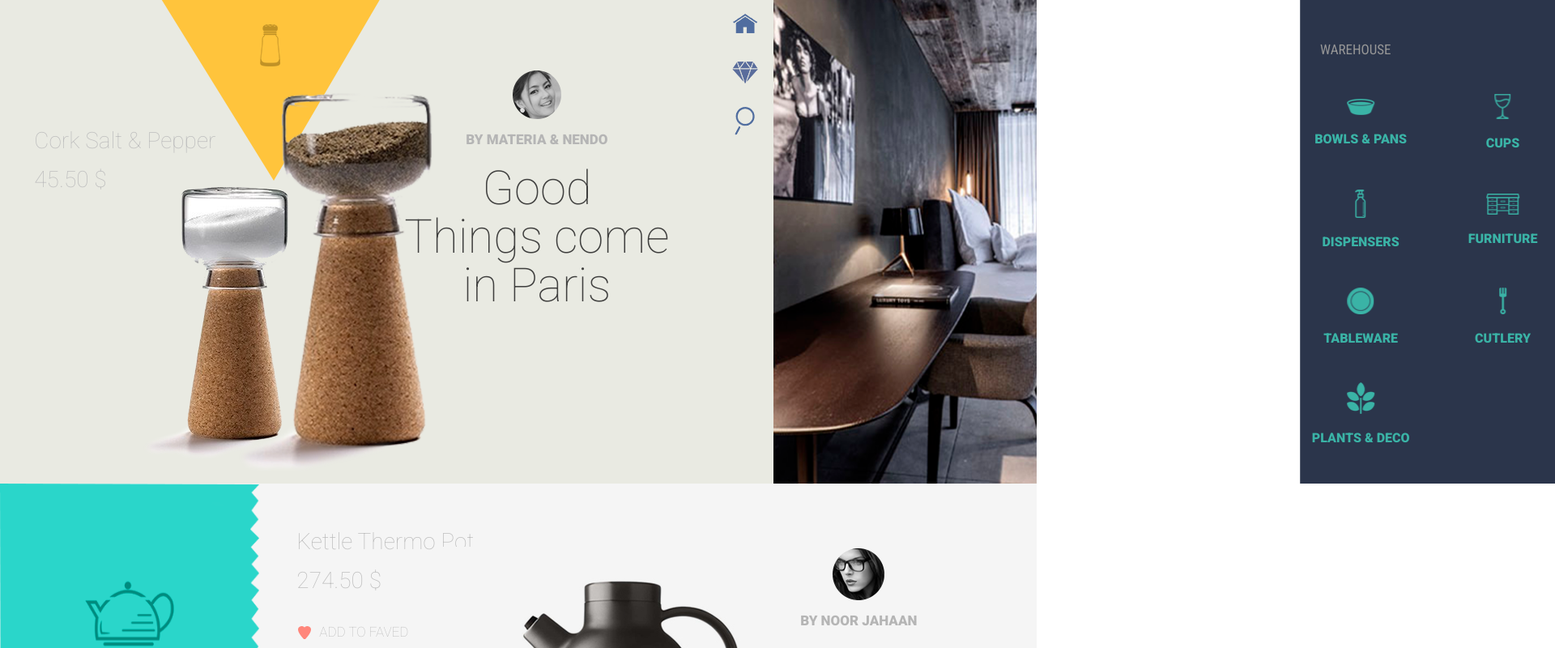
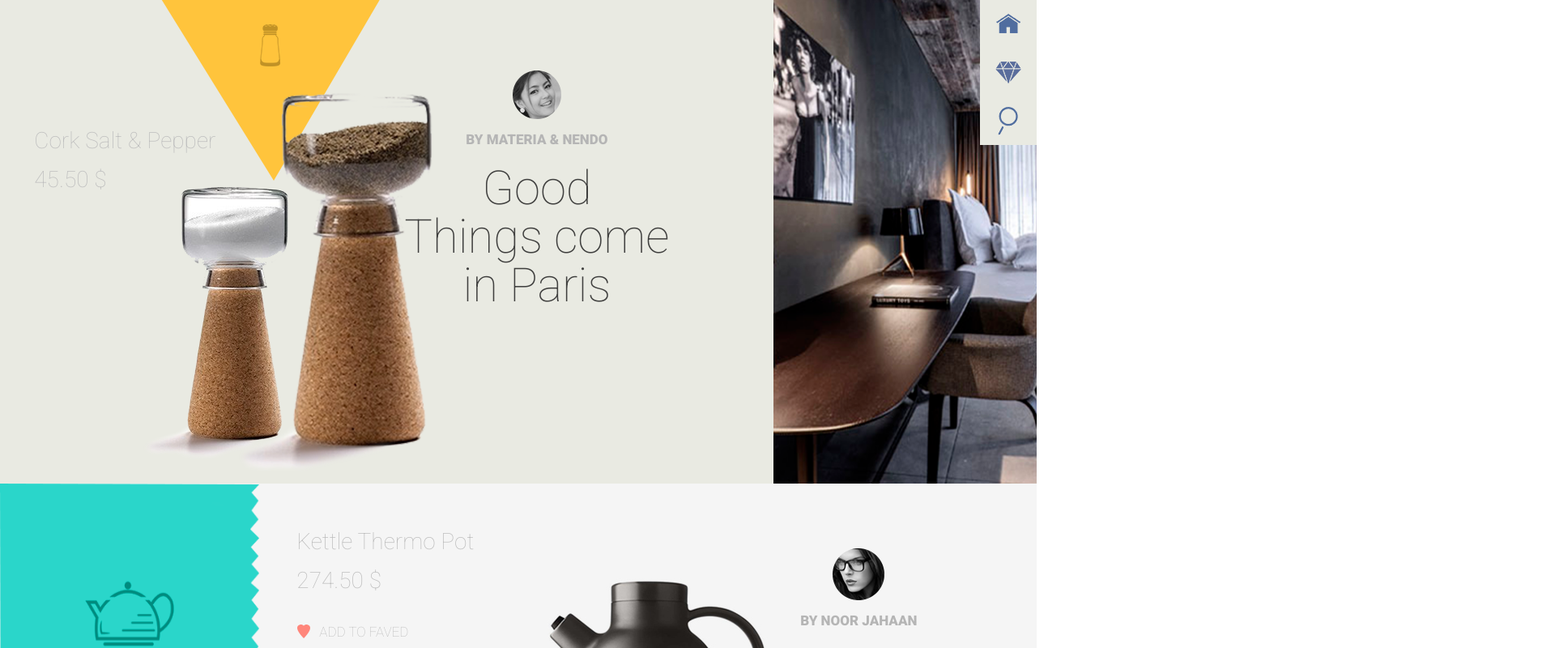
Before and after one commit to Tatjana14/warehouse, a React (Create React App) app: page / in a window 1280 px wide. Shown: the part 60-860 px from the top of the page at 81% size, 1920 px wide, since content can reach past the window. Built offline with nearby package versions, Linux system fonts and the light colour scheme.

Commit message:
change menu

```diff
--- a/src/components/main/Main.js
+++ b/src/components/main/Main.js
@@ -6,11 +6,8 @@ import peppers from '../../assets/img/pappersss.png';
 import Slogan from '../slogan/Slogan';
 
 import materia from '../../assets/img/iconMateria.png'
-import home from '../../assets/img/home.png';
-import like from '../../assets/img/diamond.png';
-import search from '../../assets/img/search.png';
+
 import bottle from '../../assets/img/saltBottle.png';
-import design from '../../assets/img/designRoom.png';
 
 import Menu from '../menu/Menu';
 
@@ -22,18 +19,14 @@ import tableware from  '../../assets/img/tableware.png';
 import cutlery from  '../../assets/img/cutlery.png';
 import plants from  '../../assets/img/plants.png';
 
-import { useState } from 'react';
-
 import CollectionName from '../collectionName/CollectionName';
 
 import seven from '../../assets/img/sevenPots.png';
-import pot from '../../assets/img/pot.png';
 import jahaan from '../../assets/img/iconJahaan.png';
 
 import sofa from '../../assets/img/sofa.png';
 import rooms from '../../assets/img/rooms.png';
 
-import grinder from '../../assets/img/grinder.png';
 import amisha from '../../assets/img/iconAmisha.png';
 import shakers from '../../assets/img/shakers.png';
 import authentics from '../../assets/img/autentics.png';
@@ -46,7 +39,7 @@ import plateFooter from '../../assets/img/plateFooter.png';
 import logo from '../../assets/img/squareFooter.png'
 
 function Main() {
-    const [menuActive, setMenuActive] = useState(false);
+
     const items = [
         {id: "1",
         value: "BOWLS & PANS",
@@ -104,32 +97,14 @@ function Main() {
                         sloganOne="Good"
                         sloganTwo="Things come in Paris"
                     />
-                    <div className={s.headerNav}>
-                        <ul className={s.navigation}>
-                            <li className={s.navItem}>
-                                <a className={s.navLink} href="#" onClick={() => setMenuActive(!menuActive)}>
-                                    <img src={home} alt="Home"/>
-                                </a>
-                            </li>
-                            <li className={s.navItem}>
-                                <a className={s.navLink} href="#">
-                                    <img src={like} alt="Favored"/>
-                                </a>
-                            </li>
-                            <li className={s.navItem}>
-                                <a className={s.navLink} href="#">
-                                    <img src={search} alt="Search"/>
-                                </a>
-                            </li>
-                        </ul>
-                    </div>
+
                     <div className={s.slider}>
                         <img className={s.slide} src={bottle} alt="Salt Bottle"/>
                     </div>
                 </div>
             </div>
             <div className={s.menuWrapper}>
-                <Menu active={menuActive} setActive={setMenuActive} title = "WAREHOUSE" items = {items}/>
+                <Menu title = "WAREHOUSE" items = {items}/>
             </div>
             <CollectionName
             style= {{ backgroundColor: "#f5f5f5"}}
@@ -141,7 +116,6 @@ function Main() {
                         productName = "Kettle Thermo Pot"
                         productPrice = "274.50 &#36;"
                         />
-                    <img className={s.imgPots} src={pot} alt="Pot"/>
                     <Slogan
                         styleWrapperSlogan = {{ maxWidth: "185px", paddingTop: "80px", paddingBottom: "60px"}}
                         imgSrc={jahaan}
@@ -162,7 +136,6 @@ function Main() {
                         productName = "Salt &amp; Pepper  Grinder"
                         productPrice = "75.50 &#36;"
                         />
-                    <img className={s.imgGrinder} src={grinder} alt="Grinder"/>
                     <Slogan
                         styleWrapperSlogan = {{ maxWidth: "210px", paddingTop: "70px", paddingBottom: "55px"}}
                         imgSrc={amisha}
--- a/src/components/main/Main.module.scss
+++ b/src/components/main/Main.module.scss
@@ -13,7 +13,7 @@
         background-color: $secondaryBg;
         .headerContainer {
             position: relative;
-            z-index: 9999;
+            z-index: 999;
             display: flex;
             justify-content: space-between;
             padding-left: calc(10px + (50 - 10) * ((100vw - 360px) / (1500 - 360)));
@@ -23,27 +23,6 @@
                 z-index: 1;
                 padding-top: 170px;
                 left: 18%;
-            }
-            .headerNav {
-                position: absolute;
-                right: 0;
-                top: 9%;
-                height: max-content;
-                .navigation {
-                    @include flexColumn($align-items:center);
-                    .navItem {
-                        width: 70px;
-                        height: 60px;
-                        .navLink {
-                            width: 100%;
-                            height: 100%;
-                            @include flex();
-                        }
-                        .navLink:focus {
-                            background-color: #86d8cd;
-                        }
-                    }
-                }
             }
             .slider {
                 background-image: url('../../assets/img/figure.png');
@@ -73,6 +52,9 @@
         width: 100%;
     }
     .potsWrapper {
+        background-image: url('../../assets/img/pot.png');
+        background-repeat: no-repeat;
+        background-position: 45.7% bottom;
         position: relative;
         grid-area: 2/2/3/4;
         background-color: $mainBg;
@@ -111,6 +93,9 @@
         @include flex($justify-content: space-between, $align-items:stretch);
     }
     .grindlerWrapper{
+        background-image: url('../../assets/img/grinder.png');
+        background-repeat: no-repeat;
+        background-position: 51.6% bottom;
         position: relative;
         grid-area: 4/1/5/3;
         background-color: $mainBg;
--- a/src/components/menu/Menu.js
+++ b/src/components/menu/Menu.js
@@ -1,10 +1,16 @@
 import close from '../../assets/img/closebtn.png'
 import './Menu.scss';
+import { useState } from 'react';
+import home from '../../assets/img/home.png';
+import like from '../../assets/img/diamond.png';
+import search from '../../assets/img/search.png';
 
-function Menu({title, items, active, setActive}) {
+function Menu({title, items}) {
+    const [menuActive, setMenuActive] = useState(false);
     return (
-            <nav className={active? 'menuActive' : 'menu'} >
-                <a className='btnClose' onClick={() => setActive(false)}><img src={close} alt="Close button"/></a>
+        <div className="menuWrapper">
+            <nav className={menuActive? 'menuActive' : 'menu'} >
+                <a className='btnClose' onClick={() => setMenuActive(false)}><img src={close} alt="Close button"/></a>
                 <p className='title'>{title}</p>
                 <ul className='menuList'>
                     {items.map(item =>
@@ -15,6 +21,26 @@ function Menu({title, items, active, setActive}) {
                     )}
                 </ul>
             </nav>
+            <div className={menuActive? 'navWrapperActive' : 'navWrapper'} >
+                <ul className="navigation">
+                    <li className="navItem">
+                        <a className="navLink" href="#" onClick={() => setMenuActive(!menuActive)} >
+                            <img src={home} alt="Home"/>
+                        </a>
+                    </li>
+                    <li className="navItem">
+                        <a className="navLink" href="#">
+                            <img src={like} alt="Favored"/>
+                        </a>
+                    </li>
+                    <li className="navItem">
+                        <a className="navLink" href="#">
+                            <img src={search} alt="Search"/>
+                        </a>
+                    </li>
+                </ul>
+            </div>
+        </div>
     );
 }
 
--- a/src/components/menu/Menu.scss
+++ b/src/components/menu/Menu.scss
@@ -13,11 +13,11 @@
     z-index: 99;
     background-color: rgba(20, 32, 56, 0.9);
     opacity: 1.5;
-    transition: all .5s ease ;
-    -webkit-transition: all .5s ease ;
-    -moz-transition: all .5s ease ;
-    -ms-transition: all .5s ease ;
-    -o-transition: all .5s ease ;
+    transition:all 3s ease ;
+    -webkit-transition:all 3s ease ;
+    -moz-transition:all 3s ease ;
+    -ms-transition:all 3s ease ;
+    -o-transition:all 3s ease ;
     .btnClose{
         position: absolute;
         cursor: pointer;
@@ -64,9 +64,40 @@
 }
 
 .menu{
-    transform:  translate(200%);
-    -webkit-transform:  translate(200%);
-    -moz-transform:  translate(200%);
-    -ms-transform:  translate(200%);
-    -o-transform:  translate(200%);
+    display: none;
 }
+.navWrapperActive,
+.navWrapper {
+    transition: left 2s ease ;
+    -webkit-transition: left 2s ease ;
+    -moz-transition: left 2s ease ;
+    -ms-transition: left 2s ease ;
+    -o-transition: left 2s ease ;
+    position: absolute;
+    z-index: 999999999;
+    top: 9%;
+    height: max-content;
+    .navigation{
+        @include flexColumn($align-items:center);
+        .navItem {
+            width: 70px;
+            height: 60px;
+            .navLink {
+                width: 100%;
+                height: 100%;
+                @include flex();
+            }
+            .navLink:focus {
+                background-color: #86d8cd;
+            }
+        }
+    }
+}
+
+.navWrapper{
+    background-color: $secondaryBg;
+    right: 0;
+}
+.navWrapperActive{
+    left: -70px;
+}
--- a/src/components/product/Product.js
+++ b/src/components/product/Product.js
@@ -1,5 +1,4 @@
 import s from'./Product.module.scss';
-import like from '../../assets/img/like.png';
 import { useState } from 'react';
 
 function Product(props) {
--- a/src/components/product/Product.module.scss
+++ b/src/components/product/Product.module.scss
@@ -21,7 +21,8 @@
         font-weight: 100;
     }
     .linkWrapper{
-        @include flex();
+        display: flex;
+        justify-content: center;
         padding-top: 37px;
         .buttonLike,
         .buttonLikeActive{
@@ -32,9 +33,11 @@
         }
         .buttonLike{
             background: url('../../assets/img/like.png') no-repeat;
+            background-position: center center;
         }
         .buttonLikeActive{
             background: url('../../assets/img/likeActive.png') no-repeat;
+            background-position: center center;
         }
         .linkDisabled,
         .linkActive{
```
